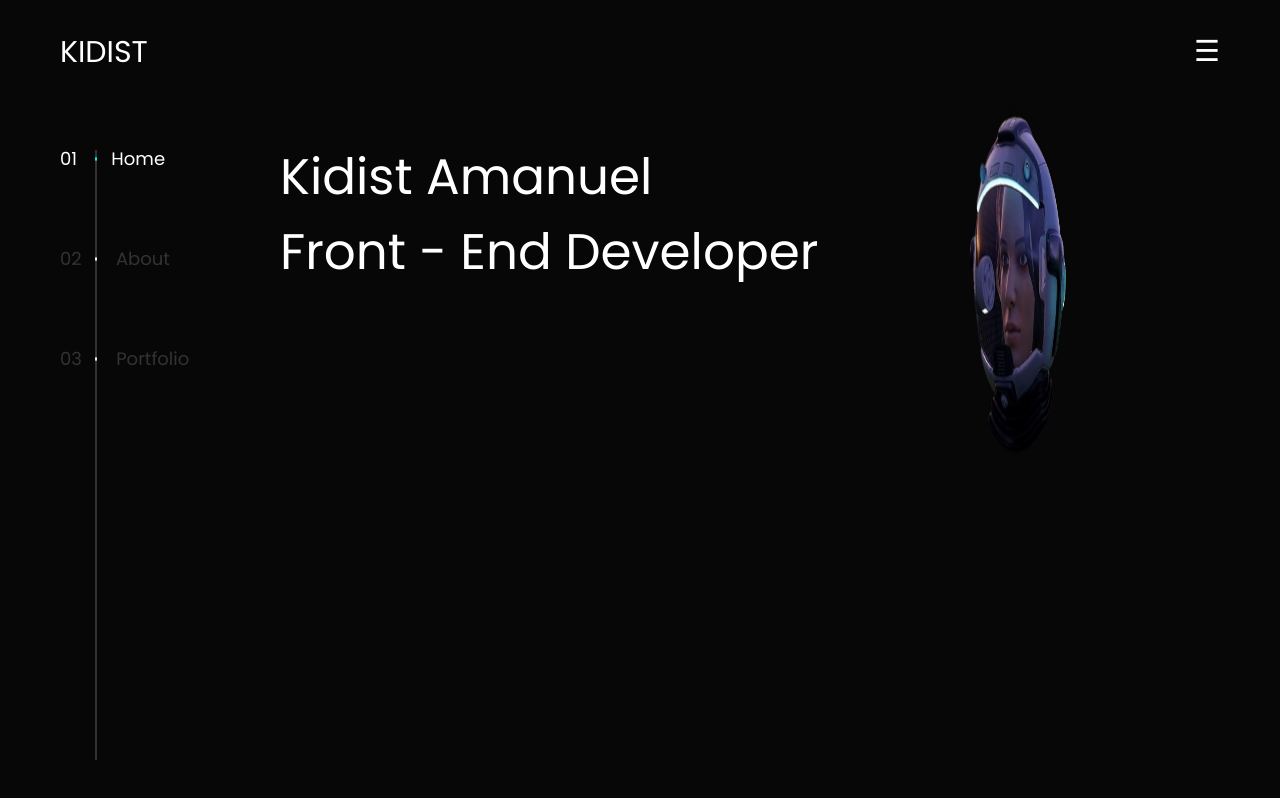
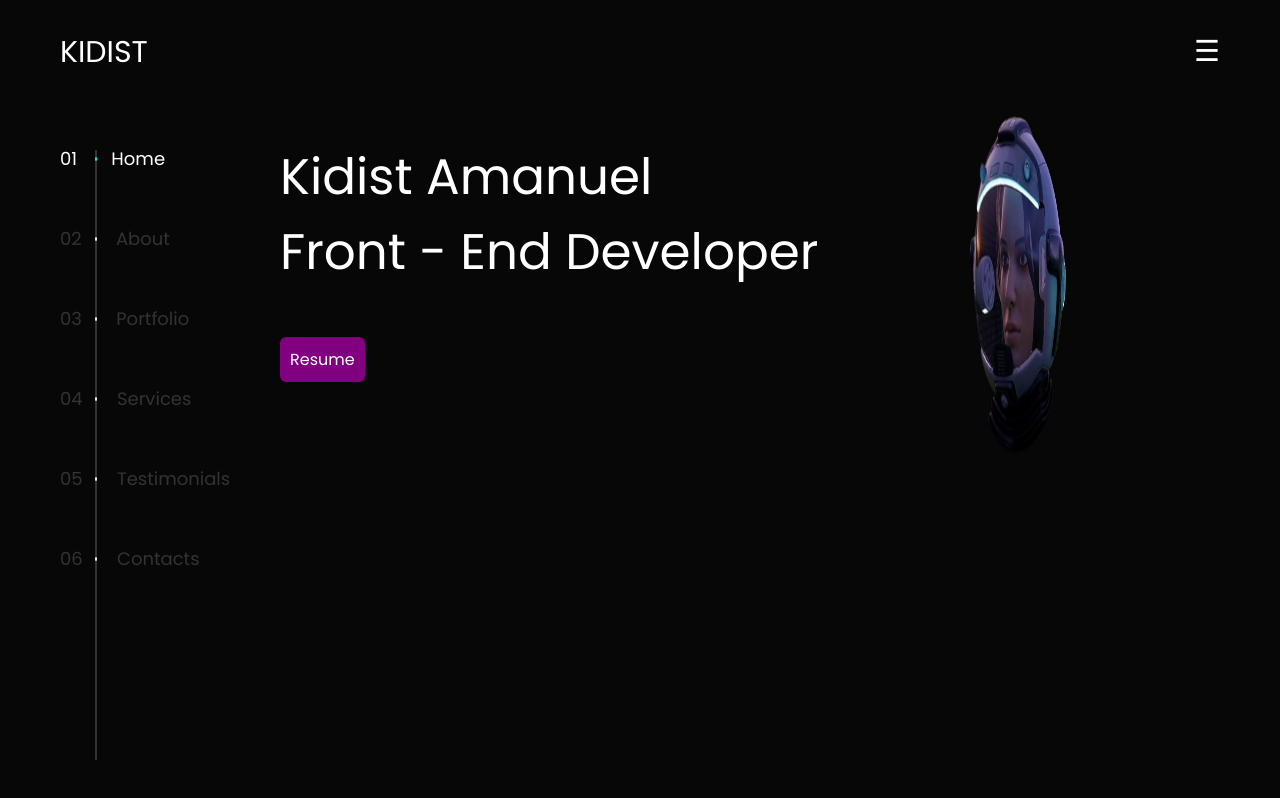
Before and after one commit to kidist997/Portfolio1, a plain HTML site: page index.html in a window 1280 px wide. Drawn offline with nearby package versions, Linux system fonts and the light colour scheme.

Commit message:
Updated Home and About sections.
Added a 3d image, resume button to the home page.
Adjusted the transitions.
Added lists to the hidden nav.
Set up the About section.

```diff
--- a/index.html
+++ b/index.html
@@ -33,7 +33,7 @@
                 </li>
                 <li>
                   <a href="about.html">
-                    <div class="nav-item" style="top: 150px">
+                    <div class="nav-item" style="top: 130px">
                       <span class="nav-number">02</span>
                       <span class="nav-text dot">About</span>
                     </div>
@@ -41,9 +41,33 @@
                 </li>
                 <li>
                   <a href="portfolio.html">
-                    <div class="nav-item" style="top: 250px">
+                    <div class="nav-item" style="top: 210px">
                       <span class="nav-number">03</span>
                       <span class="nav-text dot">Portfolio</span>
+                    </div>
+                  </a>
+                </li>
+                <li>
+                  <a href="services.html">
+                    <div class="nav-item" style="top: 290px">
+                      <span class="nav-number">04</span>
+                      <span class="nav-text dot">Services</span>
+                    </div>
+                  </a>
+                </li>
+                <li>
+                  <a href="testimonials.html">
+                    <div class="nav-item" style="top: 370px">
+                      <span class="nav-number">05</span>
+                      <span class="nav-text dot">Testimonials</span>
+                    </div>
+                  </a>
+                </li>
+                <li>
+                  <a href="contact.html">
+                    <div class="nav-item" style="top: 450px">
+                      <span class="nav-number">06</span>
+                      <span class="nav-text dot">Contacts</span>
                     </div>
                   </a>
                 </li>
@@ -53,6 +77,7 @@
               <div class="hero-text">
                 <p id="paragraph1">Kidist Amanuel</p>
                 <p id="paragraph2"></p>
+                <button class="resume">Resume</button>
               </div>
 
               <div class="image-container">
@@ -68,6 +93,9 @@
         <li><a href="index.html">Home</a></li>
         <li><a href="about.html">About</a></li>
         <li><a href="portfolio.html">Portfolio</a></li>
+        <li><a href="services.html">Services</a></li>
+        <li><a href="testimonials.html">Testimonials</a></li>
+        <li><a href="contact.html">Contacts</a></li>
       </ul>
     </div>
     <script src="scripts/script.js"></script>
--- a/styles.css
+++ b/styles.css
@@ -109,7 +109,7 @@ body {
   align-items: center;
   visibility: hidden;
 
-  transition: right 0.5s ease;
+  transition: all 0.2s ease;
 }
 .hidden-nav ul {
   list-style-type: none;
@@ -176,3 +176,12 @@ body {
     transform: rotateY(360deg);
   }
 }
+button.resume {
+  background-color: purple;
+  color: #fff;
+  padding: 10px;
+  border: none;
+  border-radius: 6px;
+  font-size: 16px;
+  margin-top: 47px;
+}
```
Also changed, not shown: about.html (+30 -2 lines), images/hero-image.jpg (deleted), services.html (added), testimonials.html (added).
